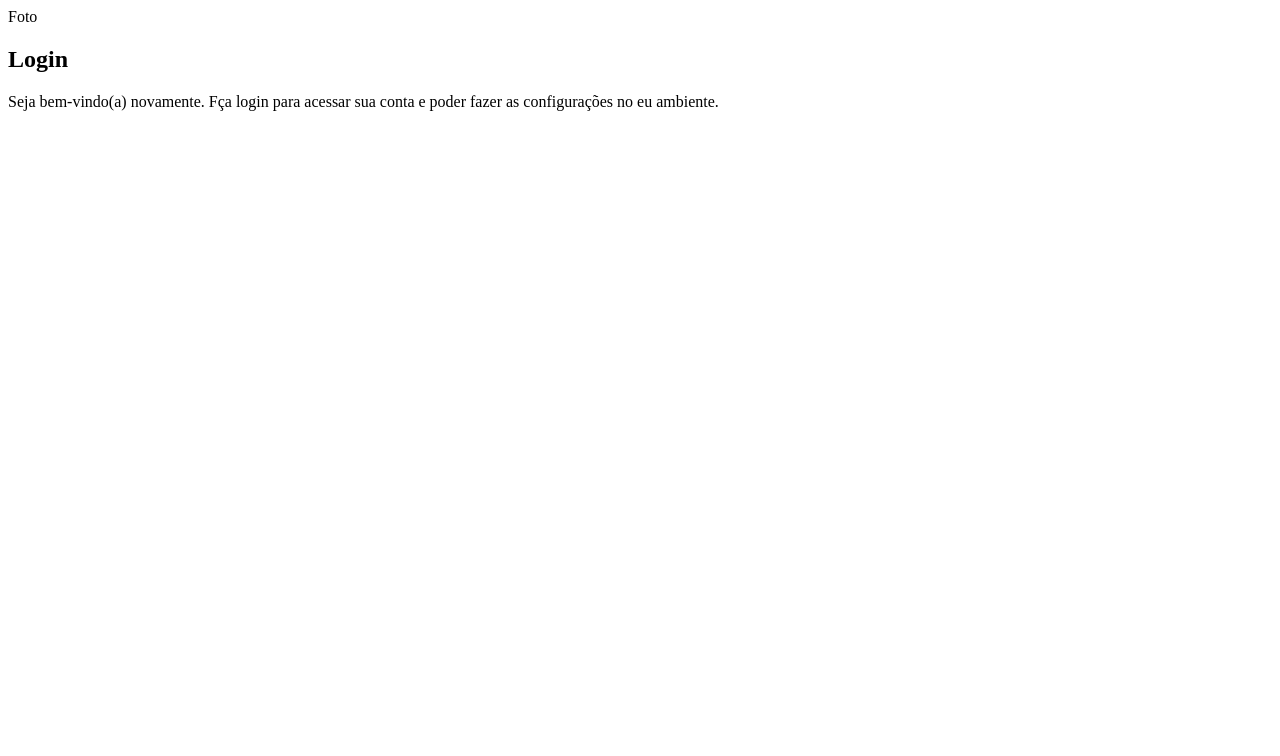
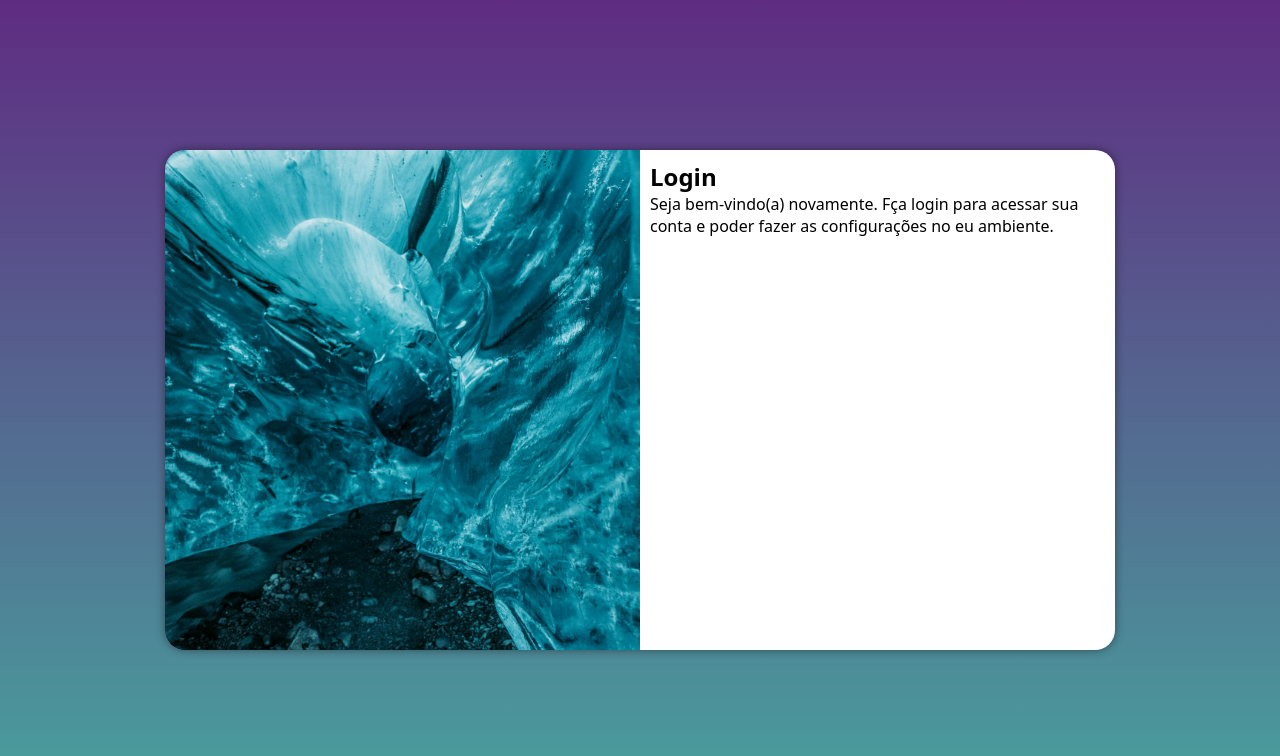
Before and after one commit to KamilyBolsoni/projeto-login, a plain HTML site: page index.html in a window 1280 px wide. Drawn offline with Linux system fonts and the light colour scheme.

Commit message:
media query para outras telas

```diff
--- /dev/null
+++ b/estilos/media-query.css
@@ -0,0 +1,41 @@
+@media screen and (min-width: 768px) and (max-width: 992px){
+    body{
+        background-image: linear-gradient(to top, #49a09d, #5f2c82);
+    }
+
+    section#login{
+        width: 80vw;
+    }
+
+    section#login > div#imagem{
+        float: left;
+        width: 30%;
+        height: 100%;
+    }
+
+    section#login > div#formulario{
+        float: right;
+        width: 70%;
+    }
+}
+
+@media screen and (min-width: 992px){
+    body{
+        background-image: linear-gradient(to top, #49a09d, #5f2c82);
+    }
+
+    section#login{
+        width: 950px;
+    }
+
+    section#login > div#imagem{
+        float: left;
+        width: 50%;
+        height: 100%;
+    }
+
+    section#login > div#formulario{
+        float: right;
+        width: 50%;
+    }
+}
--- a/estilos/style.css
+++ b/estilos/style.css
@@ -3,3 +3,51 @@
     Verde: #49a09d
     Lilás: #5f2c82
 */
+*{
+    font-family: system-ui, -apple-system, BlinkMacSystemFont, 'Segoe UI', Roboto, Oxygen, Ubuntu, Cantarell, 'Open Sans', 'Helvetica Neue', sans-serif;
+    padding: 0px;
+    margin: 0px;
+    box-sizing: border-box;
+}
+
+body, html{
+    background-color: #5f2c82;
+    height: 100vh;
+    width: 100vw;
+}
+
+main{
+    position: relative;
+    height: 100vh;
+    width: 100vw;
+}
+
+section#login{
+    position: absolute;
+    top: 50%;
+    left: 50%;
+    transform: translate(-50%, -50%);
+    overflow: hidden;
+
+    background-color: white;
+    width: 250px;
+    height: 500px;
+    border-radius: 20px;
+    box-shadow: 0px 0px 10px rgb(0, 0, 0, 0.450);
+
+    transition: width 0.3s, height .3s;
+    transition-timing-function: ease;
+}
+
+section#login > div#imagem{
+    display: block;
+    background: #5f2c82 url(../imagens/pexels-agua.jpg) no-repeat;
+    background-size: cover;
+    background-position: center;
+    height: 200px;
+}
+
+section#login > div#formulario{
+    display: block;
+    padding: 10px;
+}
--- a/index.html
+++ b/index.html
@@ -5,12 +5,13 @@
     <meta name="viewport" content="width=device-width, initial-scale=1.0">
     <title>Login</title>
     <link rel="stylesheet" href="estilos/style.css">
+    <link rel="stylesheet" href="estilos/media-query.css">
 </head>
 <body>
     <main>
         <section id="login">
             <div id="imagem">
-                Foto
+                <!-- Aqi vai a imagem nas CSS -->
             </div>
             <div id="formulario">
                 <h1>Login</h1>
```
Also changed, not shown: imagens/pexels-agua.jpg (added), imagens/pexels-reinaldo-30774906.jpg (deleted).
